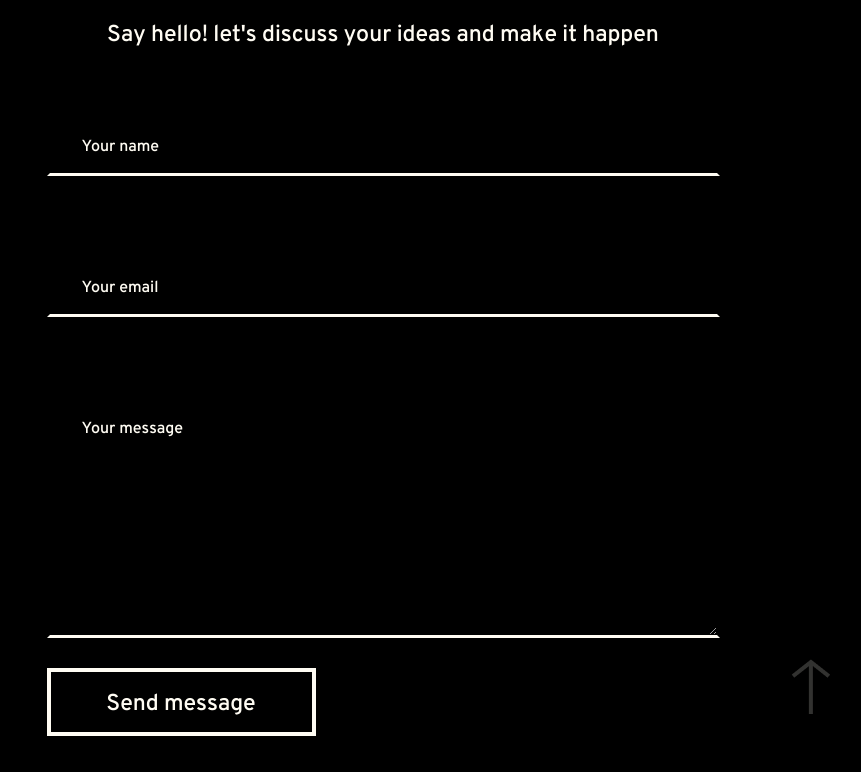
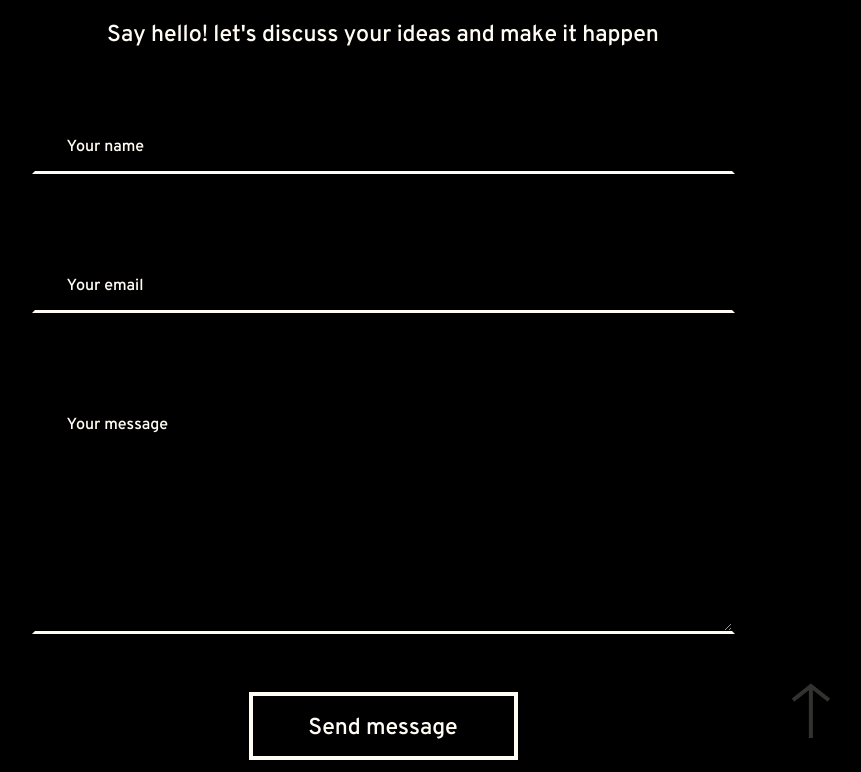
Before and after one commit to FrederikTissen/Portfolio, an Angular app: page / in a window 1280 px wide. Shown: the part 6252-7024 px from the top of the page, without its empty margins (257-1118 px from the left). Built offline with nearby package versions, Linux system fonts and the light colour scheme; a web font is replaced by a local one.

Commit message:
formvalidation textarea is ready

```diff
--- a/src/app/contact/contact.component.html
+++ b/src/app/contact/contact.component.html
@@ -29,39 +29,18 @@
                 </div>
             </div>
 
-            <!--            <div class="input-field" [class.focused-input]="inputNameIsFocused">
-                <label>Your name</label>
-                <input (focus)="inputNameIsFocused = true" (blur)=" *ngIf= inputNameIsFocused = false" type="text"
-                    id="name" formcontrolname="email" required class="">
-                <span class="hidden">Your name is required</span>
-                <img src="assets/img/warning.png" class="hidden ">
-                <img src="assets/img/success.png" class="hidden">
-            </div> -->
 
-            <!--<input type="email" placeholder="Your email">-->
-
-            <!--<div class="input-field" [class.focused-input]="inputEmailIsFocused">
-                <label>Your email</label>
-                <input (focus)="inputEmailIsFocused = true" (blur)="inputEmailIsFocused = false" type="email" id="email"
-                    formcontrolname="email" required class="">
-                <span class="hidden">Your email is required</span>
-                <img src="assets/img/warning.png" class="hidden ">
-                <img src="assets/img/success.png" class="hidden">
-            </div>-->
-
-
-
-
-
-            <div class="input-field" [class.focused-input]="inputMessageIsFocused">
+            <div class="textarea-field" >
                 <!-- <textarea id="message" cols="30" rows="10" placeholder="Your message"></textarea> -->
-                <label>Your message</label>
-                <textarea (focus)="inputMessageIsFocused = true" (blur)="inputMessageIsFocused = false" type="text"
-                    id="message" autocomplete="off" formcontrolname="message" required>
+                <label for="inputLabelMessage">Your message</label>
+                <textarea  for="inputMessage" (keyup)="resetLabelMessage()" (focus)="moveLabelMessage()"
+                    (blur)="resetLabelMessage()" type="text" id="message" required >
                 </textarea>
-                <span class="hidden">Your message is empty</span>
-                <img src="assets/img/warning.png" class="hidden ">
-                <img src="assets/img/success.png" class="hidden">
+                <div>
+                    <span for="messageWarningSpan" class="">Your message is empty</span>
+                    <img  for="messageWarningImg" src="assets/img/warning.png" class="">
+                    <img  for="messageSuccess" src="assets/img/success.png" class="hidden">
+                </div>
 
                 <div class="send-btn">
                     <button>Send message</button>
--- a/src/app/contact/contact.component.scss
+++ b/src/app/contact/contact.component.scss
@@ -43,8 +43,7 @@
         display: flex;
         flex-direction: row;
         align-items: center;
-        padding-left: 25px;
-        padding-right: 25px;
+        padding: 0px 40px;
         margin-top: 30px;
         border: unset;
         width: 617px;
@@ -82,7 +81,7 @@
         display: flex;
         flex-direction: row;
         align-items: flex-start;
-        padding: 15px 25px;
+        padding: 15px 40px;
         width: 617px;
         height: 202px;
         background: #000000;
@@ -126,7 +125,8 @@
 .send-btn {
     cursor: pointer;
     display: flex;
-    justify-content: center;
+    justify-content: center !important;
+    width: 100%;
 
     &:hover {
         button {
@@ -263,9 +263,43 @@ input.ng-dirty.ng-invalid {
     }
 }
 
-.focused-input {
+.textarea-field {
+    font-family: 'Overpass';
+    font-style: normal;
+    font-weight: 400;
+    font-size: 16px;
+
     label {
-        top: 40px;
-        bottom: 80px;
+        position: relative;
+        top: 70px;
+        left: 25px;
+        background-color: black;
+        padding-left: 10px;
+        padding-right: 10px;
+        pointer-events: none;
+        transition: 500ms;
+    }
+
+    div {
+        display: flex;
+        justify-content: space-between;
+        align-items: center;
+        width: 100%;
+    }
+
+    span {
+        visibility: hidden;
+        color: red;
+        font-size: 13px;
+        padding-top: 8px;
+    }
+
+    img {
+        display: none;
+        width: 25px;
+        height: 25px;
+        position: relative;
+        bottom: 227px;
+        padding-right: 10px;
     }
 }
--- a/src/app/contact/contact.component.ts
+++ b/src/app/contact/contact.component.ts
@@ -81,4 +81,36 @@ export class ContactComponent {
     }
   }
 
+
+  moveLabelMessage() {
+    let label: any = document.querySelector('label[for="inputLabelMessage"]');
+    label.style.top = '40px';
+
+
+  }
+
+
+  resetLabelMessage() {
+    let label: any = document.querySelector('label[for="inputLabelMessage"]');
+    let textarea: any = document.querySelector('textarea[for="inputMessage"]');
+    let warningImg: any = document.querySelector('img[for="messageWarningImg"]');
+    let warningSpan: any = document.querySelector('span[for="messageWarningSpan"]');
+    let successImg: any = document.querySelector('img[for="messageSuccess"]');
+
+    textarea = textarea.value;
+
+    if (textarea.length > 0) {
+      label.style.top = '40px';
+      warningSpan.style.visibility = "hidden";
+      warningImg.style.display = "none";
+      successImg.style.display = "flex";
+    } else {
+      successImg.style.display = "none";
+      warningImg.style.display = "flex";
+      warningSpan.style.display = "flex";
+      warningSpan.style.visibility = "visible";
+      label.style.top = '70px';
+    }
+  }
+
 }
```
